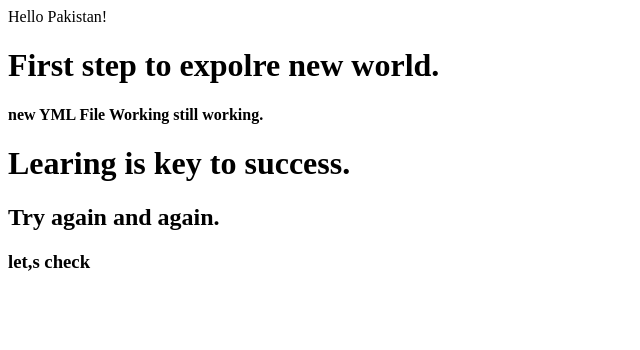
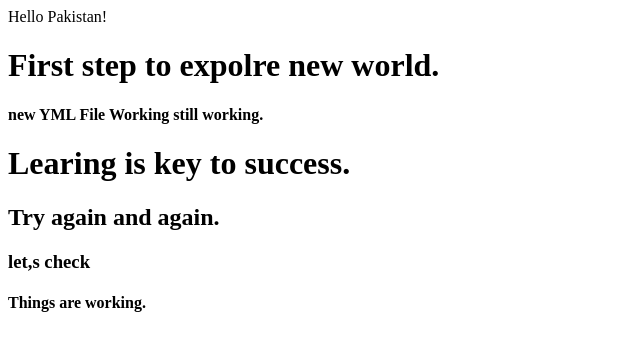
Before and after one commit to arfan-lab/2020bootcamp, a plain HTML site: page index.html in a window 1280 px wide. Shown: the whole page, without its empty margins (0-640 px from the left). Drawn offline with Linux system fonts and the light colour scheme.

Commit message:
added h4 in first page

```diff
--- a/index.html
+++ b/index.html
@@ -13,5 +13,6 @@
     <h1>Learing is key to success.</h1>
     <h2> Try again and again.</h2>
     <h3> let,s check</h3>
+    <h4>Things are working.</h4>
 </body>
 </html>
```
